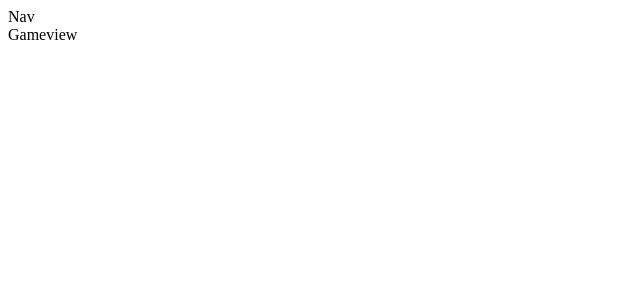
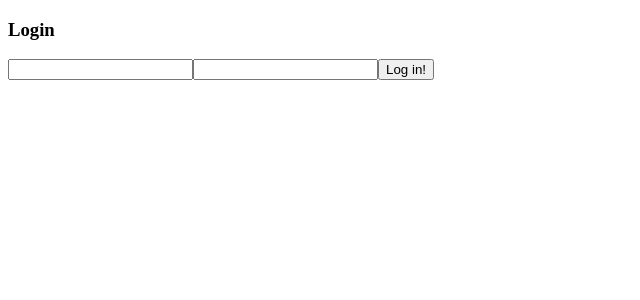
Before and after one commit to neft-tk/fatal-forge, a React (Create React App) app: page /gameview in a window 1280 px wide. Shown: the top 300 px of the page, without its empty margins (0-640 px from the left). Built offline with nearby package versions, Linux system fonts and the light colour scheme.

Commit message:
set default loggedin state back to false

```diff
--- a/src/App.js
+++ b/src/App.js
@@ -8,7 +8,7 @@ import Settings from './components/lobby/Lobby'
 import {BrowserRouter as Router, Routes, Route, BrowserRouter} from 'react-router-dom'
 
 function App() {
-  const [isLoggedIn, setIsLoggedIn] = useState(true)
+  const [isLoggedIn, setIsLoggedIn] = useState(false)
 
   useEffect(()=>{
     //let loggedin = checkIfLoggedIn();
```
